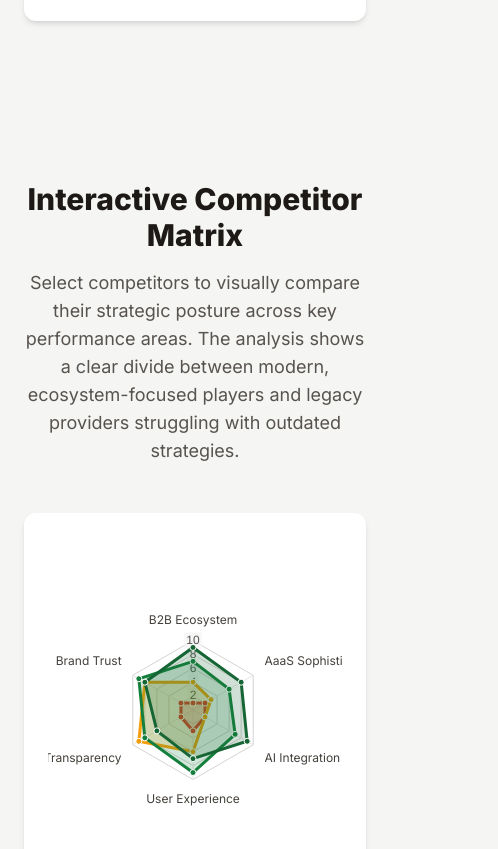
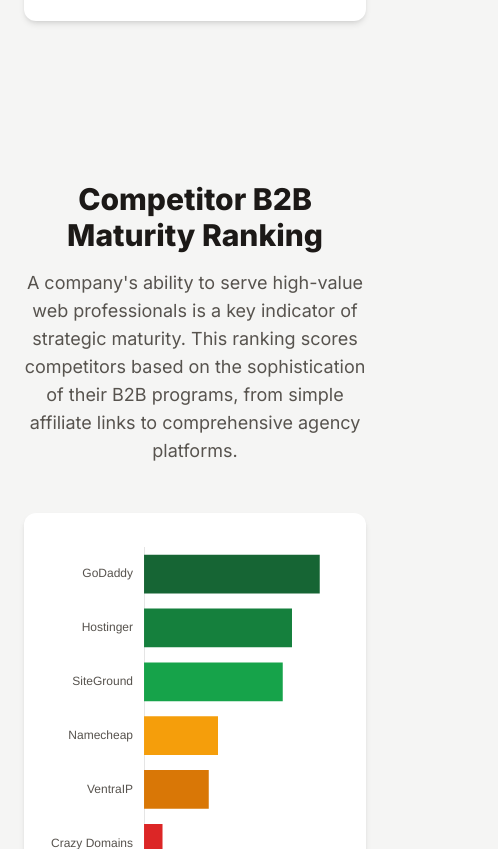
Before and after one commit to indiegod/cd-market-opportunities, a plain HTML site: page index.html in a window 390 px wide. Shown: the part 1151-2000 px from the top of the page, 498 px wide, since content can reach past the window. Drawn offline with nearby package versions, Linux system fonts and the light colour scheme.

Commit message:
Update index.html

```diff
--- a/index.html
+++ b/index.html
@@ -5,8 +5,8 @@
     <meta name="viewport" content="width=device-width, initial-scale=1.0">
     <title>Interactive Analysis: The Domain & Web Hosting Market</title>
     <!-- Chosen Palette: Natural & Verdant (Stone, Green, Muted Amber) -->
-    <!-- Application Structure Plan: The application is structured as a narrative journey to guide the user from a high-level market overview to specific strategic actions. The flow is: 1. **Market Overview:** Establishes the core industry challenges (price vs. value). 2. **Competitor Matrix:** An interactive tool for direct comparison. 3. **Strategy Deep Dive:** Contrasts a market leader (GoDaddy) with a laggard (Crazy Domains) to illustrate winning vs. failing strategies. 4. **Market Gaps:** Visualizes the three key opportunities identified in the report. 5. **Performance Potential:** Projects the market performance of these new opportunities. 6. **Actionable Blueprint:** Presents the final strategic recommendations. 7. **Sources:** Provides clickable citations for data validation. This narrative structure was chosen to make the complex information more engaging and memorable. -->
-    <!-- Visualization & Content Choices: The application uses a variety of interactive visualizations. **Market Overview:** Line chart. **Competitor Matrix:** Interactive radar chart. **Strategy Deep Dive:** HTML/CSS flow diagrams. **Market Gaps:** Bar charts and info cards. **Performance Potential:** Bubble charts to show ROI, market size, and strategic value. **Actionable Blueprint:** Interactive accordion and impact bar chart. All visualizations are rendered on Canvas using Chart.js, with diagrams built using styled HTML and Tailwind CSS, strictly avoiding SVG and Mermaid JS. -->
+    <!-- Application Structure Plan: The application is structured as a narrative journey. The flow is: 1. **Market Overview:** Establishes core industry challenges. 2. **B2B Maturity Ranking:** Adds a quantitative ranking chart for B2B capabilities. 3. **Competitor Matrix:** An interactive tool for direct comparison. 4. **Strategy Deep Dive:** Contrasts a leader vs. a laggard. 5. **Market Gaps:** Visualizes key opportunities. 6. **Performance Potential:** Projects market performance of new ventures. 7. **Actionable Blueprint:** Presents final strategic recommendations. 8. **Key Definitions:** A new section to explain critical terminology for a broader audience. 9. **Sources:** Provides clickable citations. This narrative structure makes the complex information more engaging and memorable. -->
+    <!-- Visualization & Content Choices: The application uses a variety of interactive visualizations. **B2B Maturity Ranking:** A new bar chart (Goal: Compare) to rank competitors' B2B programs. **Key Definitions:** A new section with styled cards (Goal: Inform) to explain terms like 'AI Integration' and 'AaaS'. All other visualizations remain, including the radar chart, line chart, bubble charts, and bar charts, all rendered on Canvas using Chart.js, with diagrams built using styled HTML and Tailwind CSS, strictly avoiding SVG and Mermaid JS. -->
     <!-- CONFIRMATION: NO SVG graphics used. NO Mermaid JS used. -->
     <script src="https://cdn.tailwindcss.com"></script>
     <script src="https://cdn.jsdelivr.net/npm/chart.js"></script>
@@ -94,6 +94,7 @@
                 <li><a href="#gaps" class="nav-link">Market Gaps</a></li>
                 <li><a href="#performance" class="nav-link">Performance</a></li>
                 <li><a href="#blueprint" class="nav-link">Blueprint</a></li>
+                <li><a href="#definitions" class="nav-link">Definitions</a></li>
                 <li><a href="#sources" class="nav-link">Sources</a></li>
             </ul>
         </nav>
@@ -109,6 +110,18 @@
                 <p class="text-stone-600 max-w-2xl mx-auto mb-6">The dominant business model preys on customer inertia, offering tantalizingly low introductory prices that skyrocket upon renewal.<sup>[<a href="#source-4" class="citation-link">4</a>, <a href="#source-5" class="citation-link">5</a>, <a href="#source-6" class="citation-link">6</a>]</sup> This widespread practice creates a continuous cycle of customer frustration and churn, representing a critical vulnerability for incumbents.<sup>[<a href="#source-7" class="citation-link">7</a>, <a href="#source-8" class="citation-link">8</a>]</sup></p>
                 <div class="chart-container h-80">
                     <canvas id="priceCliffChart"></canvas>
+                </div>
+            </div>
+        </section>
+
+        <section id="b2b-ranking" class="py-16 mb-24">
+            <div class="text-center mb-12">
+                <h2 class="text-3xl md:text-4xl font-extrabold section-title">Competitor B2B Maturity Ranking</h2>
+                <p class="max-w-3xl mx-auto text-lg text-stone-600 mt-4">A company's ability to serve high-value web professionals is a key indicator of strategic maturity. This ranking scores competitors based on the sophistication of their B2B programs, from simple affiliate links to comprehensive agency platforms.</p>
+            </div>
+            <div class="highlight-card">
+                <div class="chart-container h-96">
+                    <canvas id="b2bMaturityChart"></canvas>
                 </div>
             </div>
         </section>
@@ -275,6 +288,31 @@
             </div>
         </section>
 
+        <section id="definitions" class="py-16 mb-24">
+            <div class="text-center mb-12">
+                <h2 class="text-3xl md:text-4xl font-extrabold section-title">Key Definitions</h2>
+                <p class="max-w-3xl mx-auto text-lg text-stone-600 mt-4">Understanding the core concepts used in this analysis is crucial for strategic planning. This section provides context-rich definitions for key business and technology terms.</p>
+            </div>
+            <div class="max-w-4xl mx-auto grid grid-cols-1 md:grid-cols-2 gap-6">
+                <div class="highlight-card">
+                    <h3 class="font-bold text-lg accent-text mb-2">AI Integration</h3>
+                    <p class="text-stone-600">In the context of this report, AI Integration refers to embedding artificial intelligence directly into the user's workflow to simplify complex tasks. This goes beyond a simple chatbot. It means providing tools like GoDaddy's Airo™, which can automatically generate a complete website, write marketing emails, and create social media posts based on a few user prompts. The goal is to act as an intelligent "co-pilot" for the user, delivering tangible results and saving significant time and effort.</p>
+                </div>
+                <div class="highlight-card">
+                    <h3 class="font-bold text-lg accent-text mb-2">B2B Ecosystem</h3>
+                    <p class="text-stone-600">A Business-to-Business (B2B) Ecosystem is a multi-layered strategy for serving professional clients like web designers, developers, and agencies. It moves beyond a simple affiliate link to include dedicated programs such as: <strong>Reseller Programs</strong> (allowing partners to sell services under their own brand) and <strong>Agency Platforms</strong> (providing specialized dashboards and tools to help professionals manage their own clients' websites efficiently).</p>
+                </div>
+                <div class="highlight-card">
+                    <h3 class="font-bold text-lg accent-text mb-2">AaaS (Advertising-as-a-Service)</h3>
+                    <p class="text-stone-600">AaaS involves selling marketing and advertising tools as a subscription service. A low-maturity AaaS portfolio consists of ineffective, automated tools like "Traffic Booster" that provide little value. A high-maturity portfolio, as recommended in this report, focuses on providing tools that deliver measurable Return on Investment (ROI), such as AI-powered content creators and transparent SEO analytics dashboards.</p>
+                </div>
+                <div class="highlight-card">
+                    <h3 class="font-bold text-lg accent-text mb-2">Revenue Streams</h3>
+                    <p class="text-stone-600"><strong>Vertical Revenue</strong> involves selling more products or higher-value services to your existing customer base (e.g., upselling a basic hosting customer to a premium "AI Marketing Suite"). <strong>Horizontal Revenue</strong> involves attracting entirely new types of customers by offering new product lines (e.g., building a "Pro Platform" to attract agency customers who would not have otherwise used your service).</p>
+                </div>
+            </div>
+        </section>
+
         <section id="sources" class="py-16">
             <div class="text-center mb-12">
                 <h2 class="text-3xl md:text-4xl font-extrabold section-title">Sources & Citations</h2>
@@ -303,6 +341,14 @@
                 "Crazy Domains": { data: [1, 2, 2, 3, 2, 2], color: '#dc2626' },
             },
             radarLabels: ['B2B Ecosystem', 'AaaS Sophistication', 'AI Integration', 'User Experience', 'Price Transparency', 'Brand Trust'],
+            b2bMaturity: {
+                labels: ['GoDaddy', 'Hostinger', 'SiteGround', 'Namecheap', 'VentraIP', 'Crazy Domains'],
+                datasets: [{
+                    label: 'B2B Program Maturity Score',
+                    data: [95, 80, 75, 40, 35, 10],
+                    backgroundColor: ['#166534', '#15803d', '#16a34a', '#f59e0b', '#d97706', '#dc2626'],
+                }]
+            },
             priceCliff: {
                 labels: ['Year 1', 'Year 2 Renewal', 'Year 3', 'Year 4'],
                 datasets: [
@@ -417,6 +463,23 @@
         function createPriceCliffChart() {
             const ctx = document.getElementById('priceCliffChart')?.getContext('2d');
             if(ctx) new Chart(ctx, { type: 'line', data: appData.priceCliff, options: { ...chartDefaultOptions, scales: { y: { beginAtZero: false, ticks: { color: '#57534e' }, grid: { color: '#e7e5e4' }, title: { display: true, text: 'Annual Hosting Cost ($)', color: '#44403c' } }, x: { ticks: { color: '#57534e' }, grid: { display: false } } } } });
+        }
+
+        function createB2bMaturityChart() {
+            const ctx = document.getElementById('b2bMaturityChart')?.getContext('2d');
+            if(ctx) new Chart(ctx, {
+                type: 'bar',
+                data: appData.b2bMaturity,
+                options: {
+                    ...chartDefaultOptions,
+                    indexAxis: 'y',
+                    plugins: { ...chartDefaultOptions.plugins, legend: { display: false } },
+                    scales: {
+                        x: { beginAtZero: true, max: 100, title: { display: true, text: 'B2B Maturity Score (0-100)' }, grid: { display: false }, ticks: { color: '#57534e' } },
+                        y: { grid: { display: false }, ticks: { color: '#57534e' } }
+                    }
+                }
+            });
         }
 
         function createCompetitorRadarChart() {
@@ -570,6 +633,7 @@
 
         document.addEventListener('DOMContentLoaded', () => {
             createPriceCliffChart();
+            createB2bMaturityChart();
             createCompetitorRadarChart();
             setupCompetitorSelector();
             createAgencyFeatureGapChart();
```
